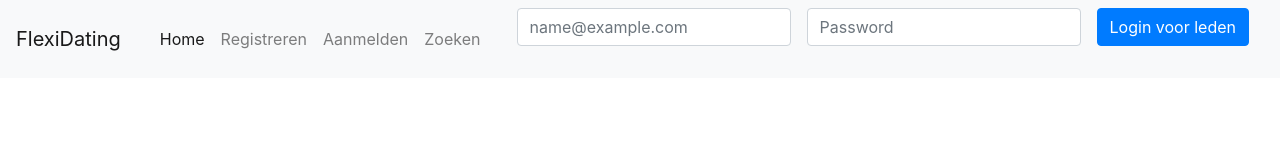
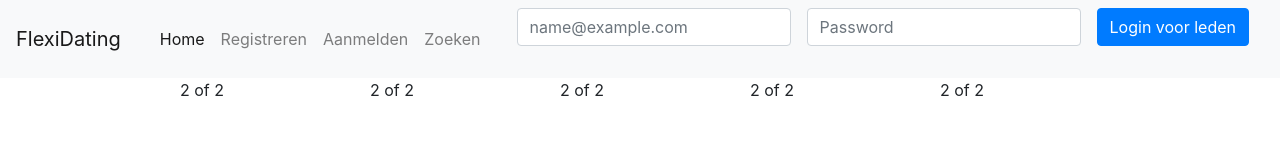
Before and after one commit to vdab-flexidating/vdab-flexidating.github.io, a plain HTML site: page zoeken.html in a window 1280 px wide. Drawn offline with nearby package versions, Linux system fonts and the light colour scheme; no server answers.

Commit message:
einde 08/04

```diff
--- a/assets/main.js
+++ b/assets/main.js
@@ -11,7 +11,26 @@ var minLeeftijd = 18;
 var erroMsg;
 var oData;
 
+// (function haalAlleDataOp() {
+//     let url = rooturl + '/profiel/read.php';
+
+//     fetch(url)
+//         .then(function (resp) {
+//             return resp.json();
+//         })
+//         .then(function (data) {
+//             oData = data;
+//             console.log(oData);
+//         })
+//         .catch(function (error) {
+//             console.log(error);
+//         });
+
+// })();
+
 window.onload = function () {
+
+
     // alert("hello");
 
     /*
@@ -20,21 +39,27 @@ window.onload = function () {
     --------------------------------------
     */
 
-    (function haalAlleDataOp() {
-        let url = rooturl + '/profiel/read.php';
+    // functie voor random 10 profielen op te halen
+
+    // function get10prof(){
+    // var oaData[0]
+    for (var i = 0; i < 5; i++) {
+        var profielId = Math.floor(Math.random() * 5000)
+              let url = rooturl + '/profiel/read_one.php?id=' + profielId;
 
         fetch(url)
             .then(function (resp) {
                 return resp.json();
             })
             .then(function (data) {
-                oData = data;
+                console.log(data.nickname);
             })
             .catch(function (error) {
                 console.log(error);
             });
+    }
 
-    })();
+    // }
 
 
 
@@ -652,4 +677,6 @@ window.onload = function () {
     //         });
     // });
 
+
+
 }
--- a/zoeken.html
+++ b/zoeken.html
@@ -1,4 +1,5 @@
 <html lang="en">
+
 <head>
     <meta charset="UTF-8">
     <meta name="viewport" content="width=device-width, initial-scale=1.0">
@@ -13,6 +14,7 @@
         integrity="sha384-ggOyR0iXCbMQv3Xipma34MD+dH/1fQ784/j6cY/iJTQUOhcWr7x9JvoRxT2MZw1T" crossorigin="anonymous">
 
 </head>
+
 <body>
     <nav class="navbar navbar-expand-lg navbar-light bg-light">
         <a class="navbar-brand" href="#">FlexiDating</a>
@@ -53,7 +55,30 @@
         </div>
     </nav>
 
+    <div class="container">
+        <div class="row">
+            <div class="col-1">
 
+            </div>
+            <div class="col-2">
+                2 of 2
+            </div>
+            <div class="col-2">
+                2 of 2
+            </div>
+            <div class="col-2">
+                2 of 2
+            </div>
+            <div class="col-2">
+                2 of 2
+            </div>
+            <div class="col-2">
+                2 of 2
+            </div>
+            <div class="col-1">
+
+            </div>
+        </div>
         <!-- Optional JavaScript -->
         <!-- jQuery first, then Popper.js, then Bootstrap JS -->
         <script src="https://code.jquery.com/jquery-3.3.1.slim.min.js"
@@ -67,4 +92,5 @@
         </script>
         <script src="assets/main.js"> </script>
 </body>
+
 </html>
```
Lines whose indentation alone changed are shown as unchanged.
